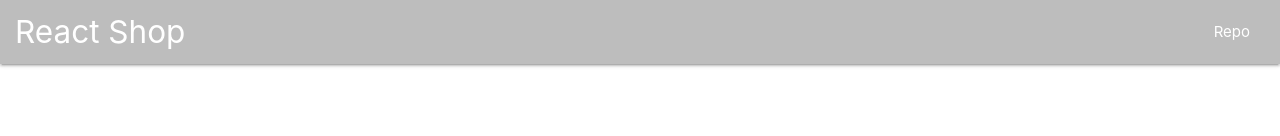
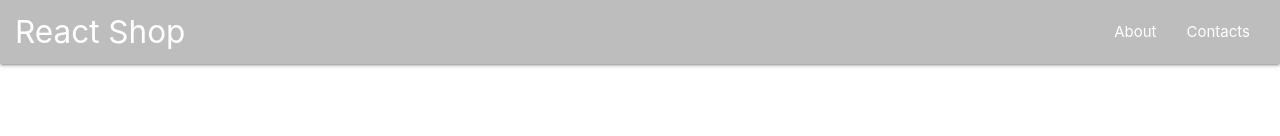
Before and after one commit to Rustam9724/food-project, a React (Create React App) app: page / in a window 1280 px wide. Shown: the top 136 px of the page. Built offline with nearby package versions, Linux system fonts and the light colour scheme.

Commit message:
refactor: replacing the <a> attribute with a <Link> attribute

```diff
--- a/src/App.js
+++ b/src/App.js
@@ -1,25 +1,27 @@
-import { BrowserRouter as Router, Routes, Route, Switch } from 'react-router-dom';
+import { BrowserRouter as Router, Routes, Route } from 'react-router-dom';
 import { Header } from './components/Header';
 import { Footer } from './components/Footer';
 
 import { Home } from './pages/Home';
 import { About } from './pages/About';
 import { Contact } from './pages/Contact';
+import { NotFound } from './pages/NotFound'
 
 function App() {
   return (
     <>
+      <Router>
         <Header />
         <main className="container content">
-        <Router>
             <Routes>
               <Route path="/" element={<Home />}/>
               <Route path="/about" element={<About />}/>
               <Route path="/contacts" element={<Contact />}/>
+              <Route path="*" element={<NotFound />}/>
             </Routes>
-        </Router>
         </main>
         <Footer />
+      </Router>
     </>
   )
 }
--- a/src/components/Header.jsx
+++ b/src/components/Header.jsx
@@ -1,10 +1,13 @@
+import { Link } from 'react-router-dom';
+
 function Header() {
     return <div>
         <nav className="#bdbdbd grey lighten-1">
             <div className="nav-wrapper">
-                <a href="./" className="brand-logo">React Shop</a>
+                <Link to="/" className="brand-logo">React Shop</Link>
                 <ul id="nav-mobile" className="right hide-on-med-and-down">
-                    <li className=""><a href="https://github.com/Rustam9724/react-shop-projects">Repo</a></li>
+                    <li className=""><Link to="/about">About</Link></li>
+                    <li className=""><Link to="/contacts">Contacts</Link></li>
                 </ul>
             </div>
         </nav>
--- /dev/null
+++ b/src/pages/NotFound.jsx
@@ -0,0 +1,5 @@
+function NotFound() {
+    return <h1>Page not found</h1>
+}
+
+export { NotFound };
```
Lines whose indentation alone changed are shown as unchanged.
